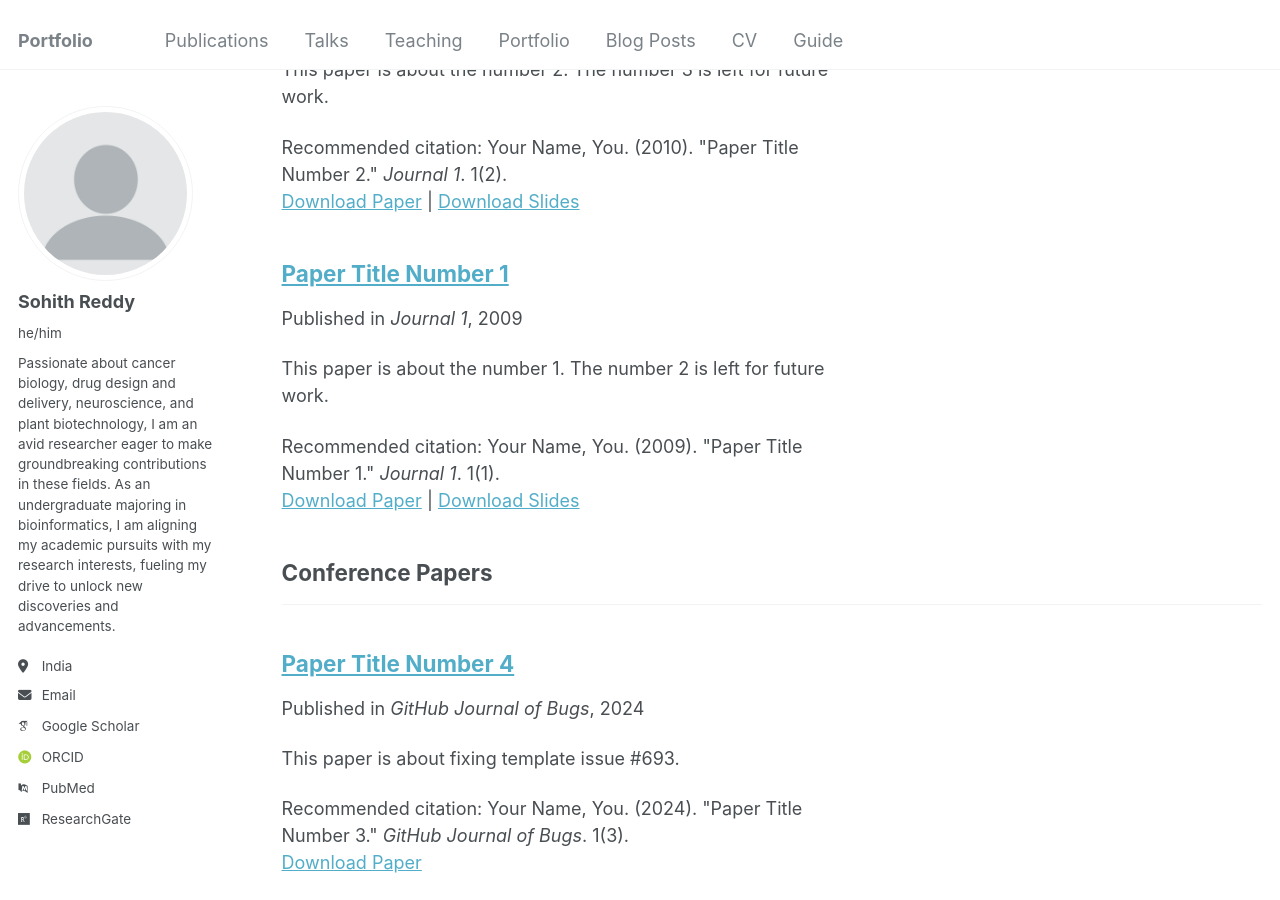
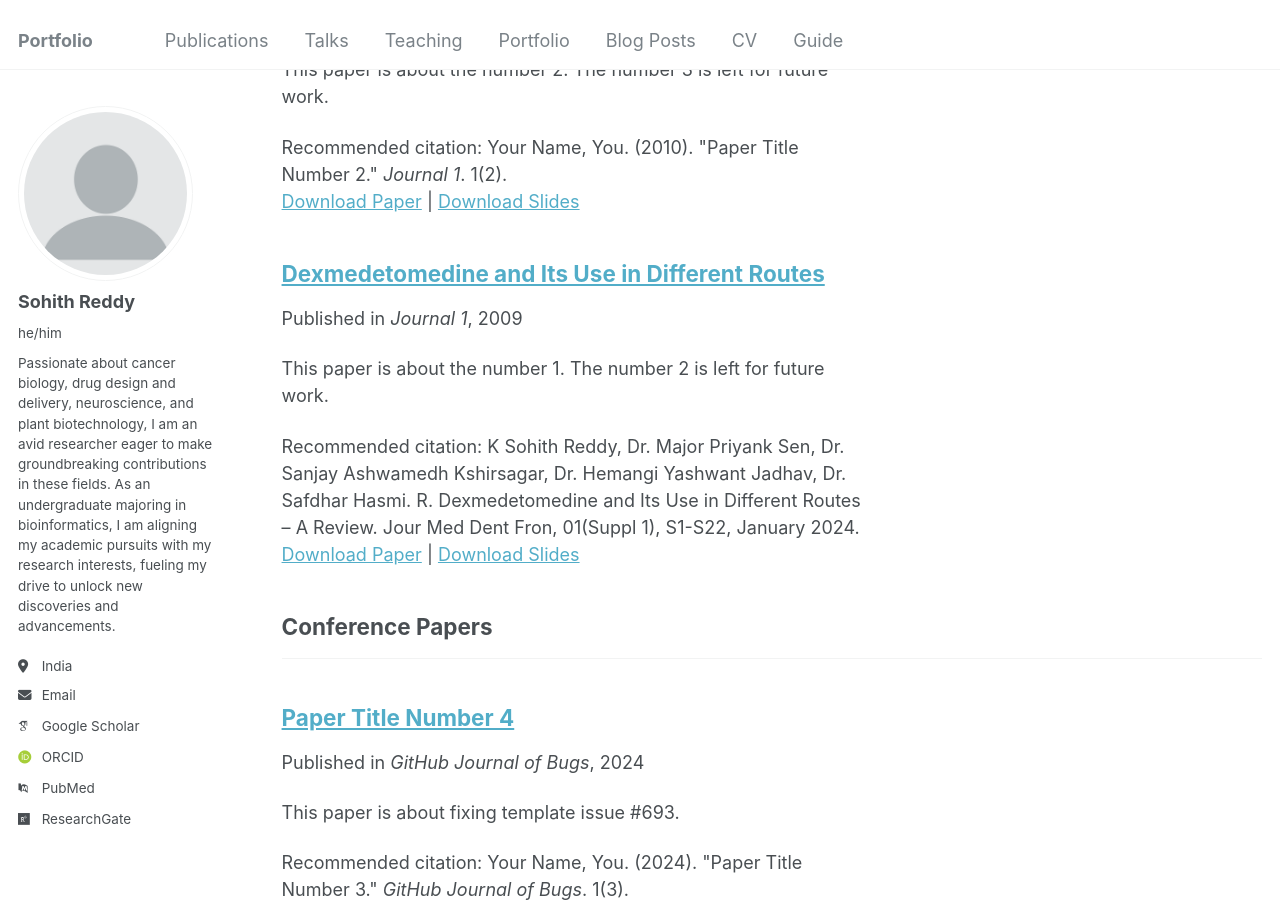
Before and after one commit to sohithpydev/sohith, a Jekyll site: the page built from _pages/publications.html, in a window 1280 px wide and 900 px high, scrolled down 649 px. Built offline with Jekyll 4.4.1, drawn with Linux system fonts in a browser that asks for light colours; some web fonts are replaced.

Commit message:
Update 2009-10-01-paper-title-number-1.md

```diff
--- a/_publications/2009-10-01-paper-title-number-1.md
+++ b/_publications/2009-10-01-paper-title-number-1.md
@@ -1,14 +1,16 @@
 ---
-title: "Paper Title Number 1"
+title: "Dexmedetomedine and Its Use in Different Routes"
 collection: publications
 category: manuscripts
-permalink: /publication/2009-10-01-paper-title-number-1
+permalink: https://journalofmedicalanddentalfrontiers.com/wp-content/uploads/2024/06/1-Dexmed-Sup-Is-Jan-24.pdf
 excerpt: 'This paper is about the number 1. The number 2 is left for future work.'
 date: 2009-10-01
 venue: 'Journal 1'
-slidesurl: 'http://academicpages.github.io/files/slides1.pdf'
-paperurl: 'http://academicpages.github.io/files/paper1.pdf'
-citation: 'Your Name, You. (2009). &quot;Paper Title Number 1.&quot; <i>Journal 1</i>. 1(1).'
+slidesurl: 'https://journalofmedicalanddentalfrontiers.com/wp-content/uploads/2024/06/1-Dexmed-Sup-Is-Jan-24.pdf'
+paperurl: 'https://journalofmedicalanddentalfrontiers.com/wp-content/uploads/2024/06/1-Dexmed-Sup-Is-Jan-24.pdf'
+citation: 'K Sohith Reddy, Dr. Major Priyank Sen, Dr. Sanjay Ashwamedh Kshirsagar, Dr. Hemangi Yashwant Jadhav,
+Dr. Safdhar Hasmi. R. Dexmedetomedine and Its Use in Different Routes – A Review. Jour Med Dent Fron,
+01(Suppl 1), S1-S22, January 2024.'
 ---
 
 The contents above will be part of a list of publications, if the user clicks the link for the publication than the contents of section will be rendered as a full page, allowing you to provide more information about the paper for the reader. When publications are displayed as a single page, the contents of the above "citation" field will automatically be included below this section in a smaller font.
```
